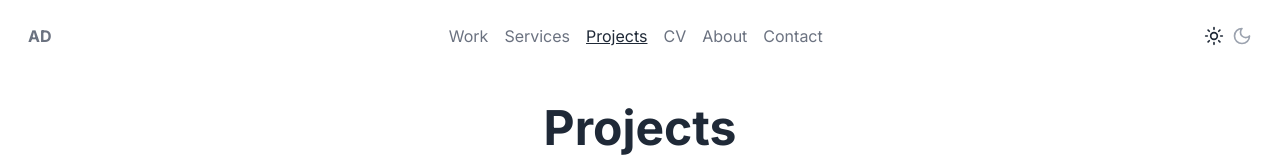
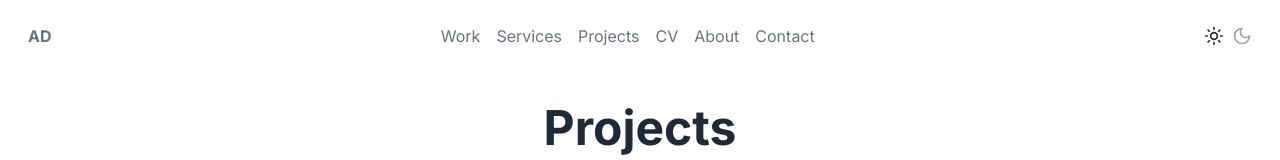
Before and after one commit to alexdevero/alex-devero-website-nextjs, a Next.js app: page /projects in a window 1280 px wide. Shown: the top 160 px of the page. Built offline with nearby package versions, Linux system fonts and the light colour scheme; no server answers; some icons are missing; what next-recaptcha-v3 would draw is missing.

Commit message:
fix: fix server client mismatch on build

```diff
--- a/src/components/header/header.tsx
+++ b/src/components/header/header.tsx
@@ -2,8 +2,6 @@
 
 import type { FC } from 'react'
 import { useEffect, useState } from 'react'
-
-import { usePathname } from 'next/navigation'
 
 import classNames from 'classnames'
 
@@ -14,15 +12,25 @@ import { ThemeSwitcher } from '../theme-switcher/ThemeSwitcher'
 import { NavToggleButton } from './NavToggleButton'
 
 export const Header: FC = () => {
-  const pathname = usePathname()
+  const [isMounted, setIsMounted] = useState(false)
   const [isMobileMenuVisible, setIsMobileMenuVisible] = useState(false)
 
-  const handleMobileMenuToggle = (isMobileMenuVisible: boolean) => {
-    setIsMobileMenuVisible(isMobileMenuVisible)
-    document.body.style.overflow = isMobileMenuVisible ? 'hidden' : 'auto'
+  useEffect(() => {
+    setIsMounted(true)
+    return () => {
+      document.body.style.overflow = 'auto'
+    }
+  }, [])
+
+  const handleMobileMenuToggle = (isVisible: boolean) => {
+    if (!isMounted) return
+    setIsMobileMenuVisible(isVisible)
+    document.body.style.overflow = isVisible ? 'hidden' : 'auto'
   }
 
   useEffect(() => {
+    if (!isMounted) return
+
     const handleResize = () => {
       if (window.innerWidth > 768) {
         setIsMobileMenuVisible(false)
@@ -31,12 +39,12 @@ export const Header: FC = () => {
     }
 
     window.addEventListener('resize', handleResize)
+    return () => window.removeEventListener('resize', handleResize)
+  }, [isMounted])
 
-    return () => {
-      document.body.style.overflow = 'auto'
-      window.removeEventListener('resize', handleResize)
-    }
-  }, [])
+  if (!isMounted) {
+    return null // Return null on server-side and initial client-side render
+  }
 
   return (
     <header className="header">
@@ -44,6 +52,7 @@ export const Header: FC = () => {
         <Link href="/" className="font-bold no-underline hover:no-underline">
           AD
         </Link>
+
         <ul
           className={classNames('flex flex-1 items-center justify-center gap-4', {
             'max-md:fixed max-md:inset-0 max-md:z-10 max-md:flex-col max-md:bg-white max-md:dark:bg-gray-900':
@@ -51,22 +60,10 @@ export const Header: FC = () => {
             'hidden md:flex': !isMobileMenuVisible,
           })}
         >
-          <li>
-            <NavToggleButton
-              navOpen={isMobileMenuVisible}
-              onClick={() => handleMobileMenuToggle(!isMobileMenuVisible)}
-            />
-          </li>
-
           {navigationLinks.map(link =>
             link.visible ? (
               <span key={link.path} onClick={() => handleMobileMenuToggle(!isMobileMenuVisible)}>
-                <Link
-                  active={pathname === link.path}
-                  href={link.path}
-                  initialUnderline={false}
-                  className="max-md:text-lg"
-                >
+                <Link href={link.path} initialUnderline={false} className="max-md:text-lg">
                   {link.title}
                 </Link>
               </span>
@@ -76,7 +73,6 @@ export const Header: FC = () => {
 
         <div className="flex items-center gap-4">
           <ThemeSwitcher />
-
           <NavToggleButton navOpen={isMobileMenuVisible} onClick={() => handleMobileMenuToggle(!isMobileMenuVisible)} />
         </div>
       </nav>
```
